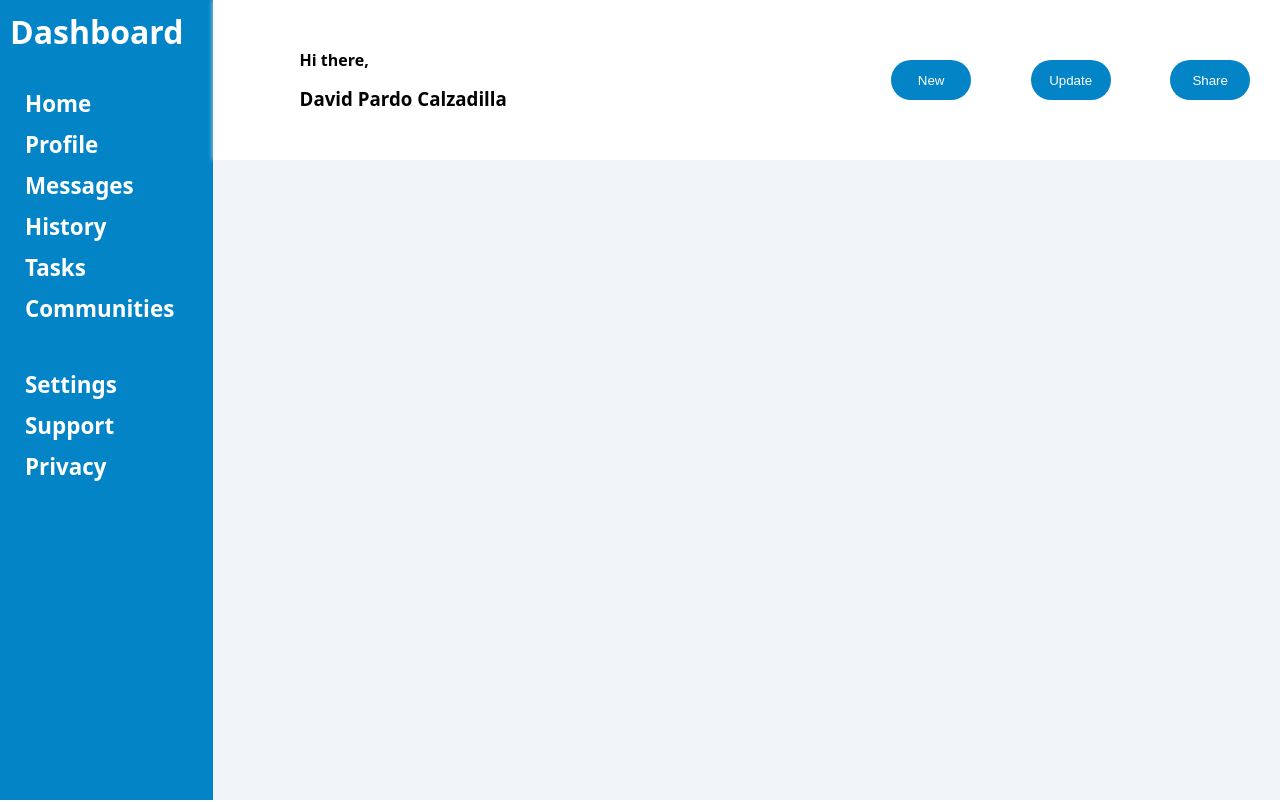
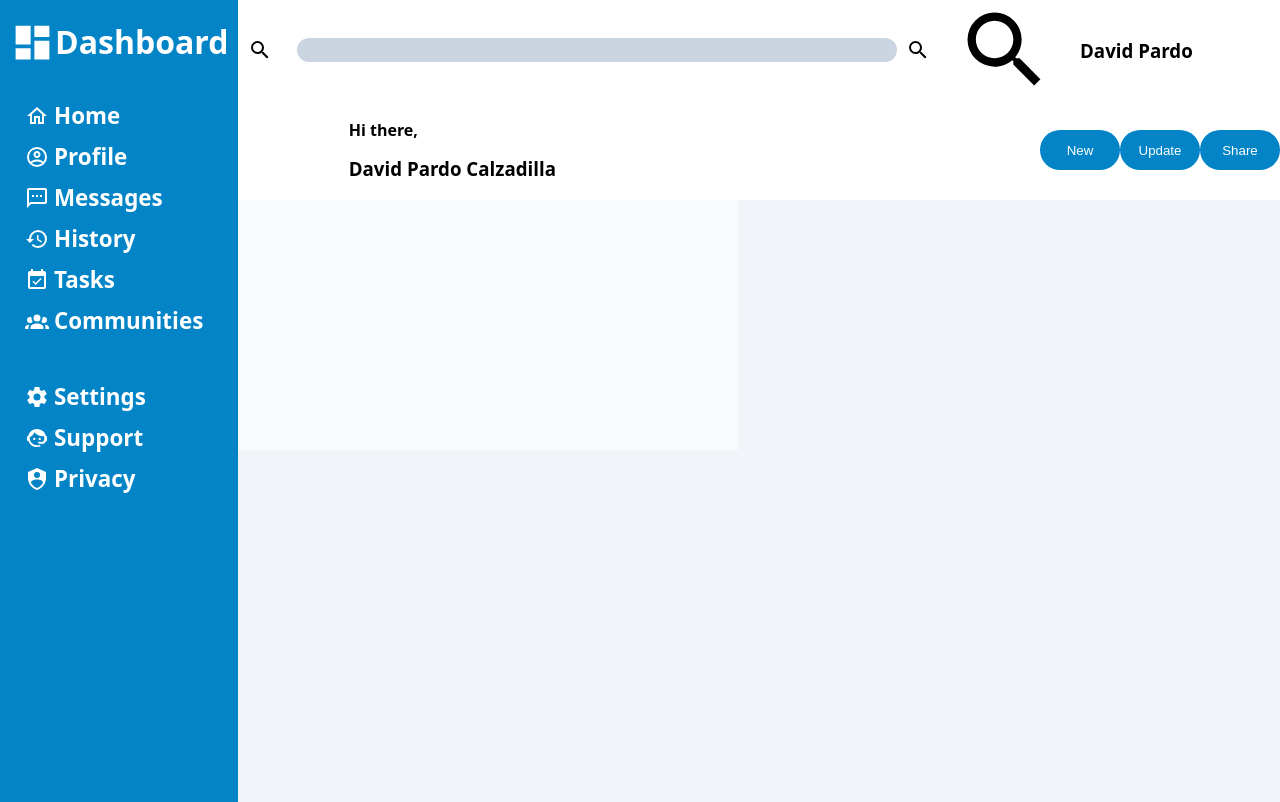
Before and after one commit to Sansepio/Odin-Admin-Panel, a plain HTML site: page index.html in a window 1280 px wide. Shown: the top 802 px of the page. Drawn offline with Linux system fonts and the light colour scheme.

Commit message:
interfaz terminada

```diff
--- a/index.html
+++ b/index.html
@@ -11,26 +11,39 @@
 <body>
   <main>
     <section class="lateral-bar">
-      <h2 class="dashboard">Dashboard</h2>
+      <h2 class="dashboard"> <img src="./assets/view-dashboard.svg" class="dashboard-icon" alt="">Dashboard</h2>
       <div class="nav">
         <ul>
-          <li class="list-element">Home</li>
-          <li class="list-element">Profile</li>
-          <li class="list-element">Messages</li>
-          <li class="list-element">History</li>
-          <li class="list-element">Tasks</li>
-          <li class="list-element">Communities</li>
+          <li class="list-element"> <img class="icon" src="./assets/home-outline.svg" alt="icon">Home</li>
+          <li class="list-element"> <img class="icon" src="./assets/account-circle-outline.svg" alt="icon">Profile</li>
+          <li class="list-element"> <img class="icon" src="./assets/message-processing-outline.svg" alt="icon">Messages
+          </li>
+          <li class="list-element"> <img class="icon" src="./assets/history.svg" alt="icon">History</li>
+          <li class="list-element"> <img class="icon" src="./assets/calendar-check.svg" alt="icon">Tasks</li>
+          <li class="list-element"> <img class="icon" src="./assets/account-group.svg" alt="icon">Communities</li>
         </ul>
         <ul>
-          <li>Settings</li>
-          <li>Support</li>
-          <li>Privacy</li>
+          <li class="list-element"> <img class="icon" src="./assets/cog.svg" alt="icon">Settings</li>
+          <li class="list-element"> <img class="icon" src="./assets/face-agent.svg" alt="icon">Support</li>
+          <li class="list-element"> <img class="icon" src="./assets/shield-account.svg" alt="icon">Privacy</li>
         </ul>
       </div>
     </section>
     <section class="main-section">
       <header class="header-section">
-        <div class="name-section">
+        <section class="search-section">
+          <div class="search-input">
+            <img src="./assets/magnify.svg" class="icon" alt="">
+            <input class="search-bar" id="search-bar"></input>
+          </div>
+          <div class="user-section">
+            <img src="./assets/magnify.svg" class="icon" alt="">
+            <img src="./assets/magnify.svg" class="img" alt="">
+            <h3 class="user">David Pardo</h3>
+          </div>
+        </section>
+        <section class="name-section">
+          <div class="name">
             <div class="img">
 
             </div>
@@ -44,9 +57,12 @@
             <button>Update</button>
             <button>Share</button>
           </div>
+        </section>
       </header>
       <div class="content">
-
+        <section class="card-section">
+          <div class="card"></div>
+        </section>
       </div>
     </section>
   </main>
--- a/style.css
+++ b/style.css
@@ -32,7 +32,8 @@ main {
 .dashboard {
   font-size: 2em;
   padding: 10px;
-
+  display: flex;
+  margin-top: 10px;
 }
 
 .nav {
@@ -44,31 +45,22 @@ main {
   text-align: left;
 }
 
+.list-element {
+  display: flex;
+  align-items: center;
+  gap: 5px
+}
+
 li {
   text-decoration: none;
   list-style: none;
   padding: 5px;
 }
 
-/* header */
-
 .main-section {
   display: grid;
   grid-template-columns: 1fr;
   grid-template-rows: 1fr 4fr;
-}
-
-.header-section {
-  box-shadow: 0px 0px 5px var(--color-gray);
-  display: grid;
-  grid-template-columns: 3fr 2fr;
-  gap: 20px;
-}
-
-.buttons-section {
-  display: flex;
-  justify-content: space-around;
-  align-items: center;
 }
 
 .img {
@@ -85,11 +77,7 @@ button {
   color: white;
 }
 
-.name-section {
-  display: flex;
-  flex-direction: row;
-  align-items: center;
-}
+
 
 .welcome {
   padding: auto;
@@ -100,8 +88,79 @@ button {
   gap: 15px;
 }
 
+.icon {
+  width: 24px;
+  color: red;
+}
+
+.dashboard-icon {
+  width: 45px;
+}
+
 /* contenido */
+.card {
+  width: 500px;
+  height: 250px;
+  background-color: var(--color-white);
+}
 
 .content {
   background-color: var(--color-gray-ligth);
 }
+
+/* header section */
+.header-section {
+  display: grid;
+  grid-template-rows: 1fr 1fr;
+}
+
+.name-section {
+  display: grid;
+  grid-template-columns: 4fr 1fr;
+}
+
+.buttons-section {
+  display: flex;
+  justify-content: space-around;
+  align-items: center;
+}
+
+.name {
+  display: flex;
+  gap: 24px;
+}
+
+.search-section {
+  display: grid;
+  grid-template-columns: 5fr 2fr;
+  grid-template-rows: 1fr;
+}
+
+.search-bar {
+  max-width: 700px;
+  min-width: 600px;
+  outline: none;
+  border: none;
+  border-radius: 30px;
+  background-color: var(--color-gray);
+  height: 1.5rem;
+  cursor: pointer;
+}
+
+.user {
+  width: 200px;
+}
+
+.user-section {
+  display: flex;
+  justify-content: center;
+  align-items: center;
+  gap: 25px;
+}
+
+.search-input {
+  display: flex;
+  justify-content: center;
+  align-items: center;
+  gap: 25px;
+}
```
Also changed, not shown: assets/account-circle-outline.svg (added), assets/account-group.svg (added), assets/calendar-check.svg (added), assets/cog.svg (added), assets/face-agent.svg (added), assets/history.svg (added), assets/home-outline.svg (added), assets/magnify.svg (added), assets/message-processing-outline.svg (added), assets/shield-account.svg (added), assets/view-dashboard.svg (added). Lines whose indentation alone changed are shown as unchanged.
